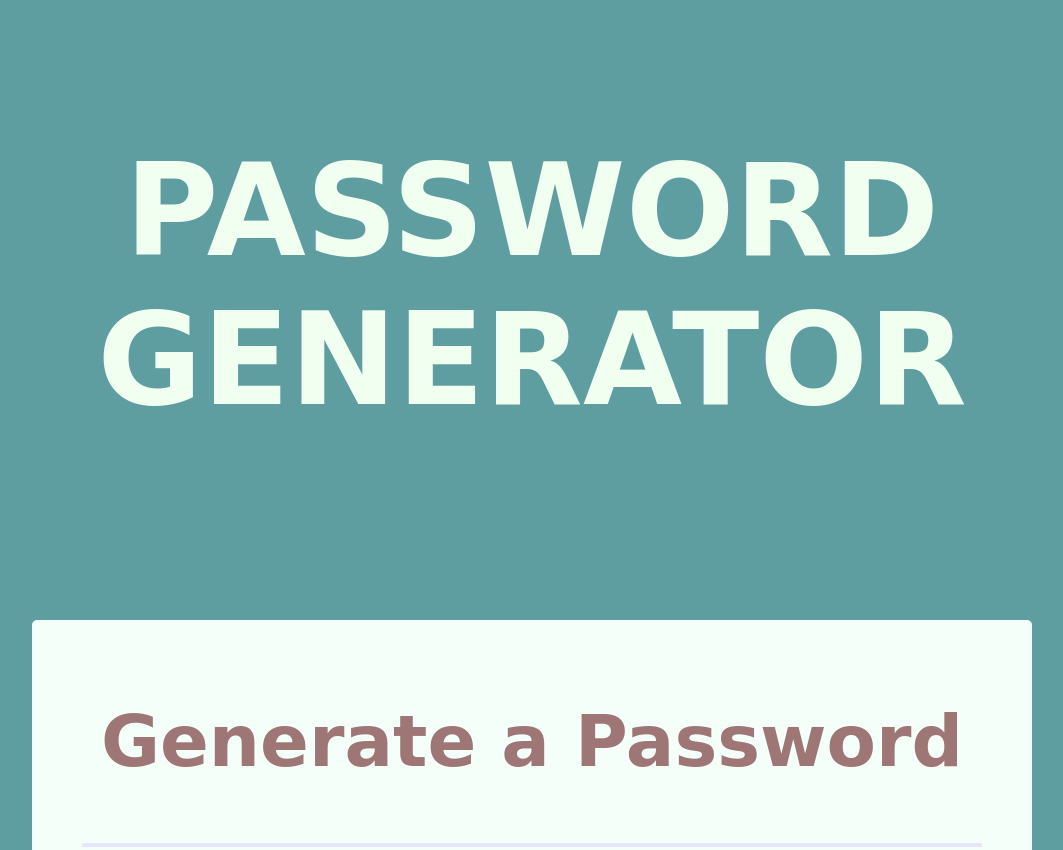
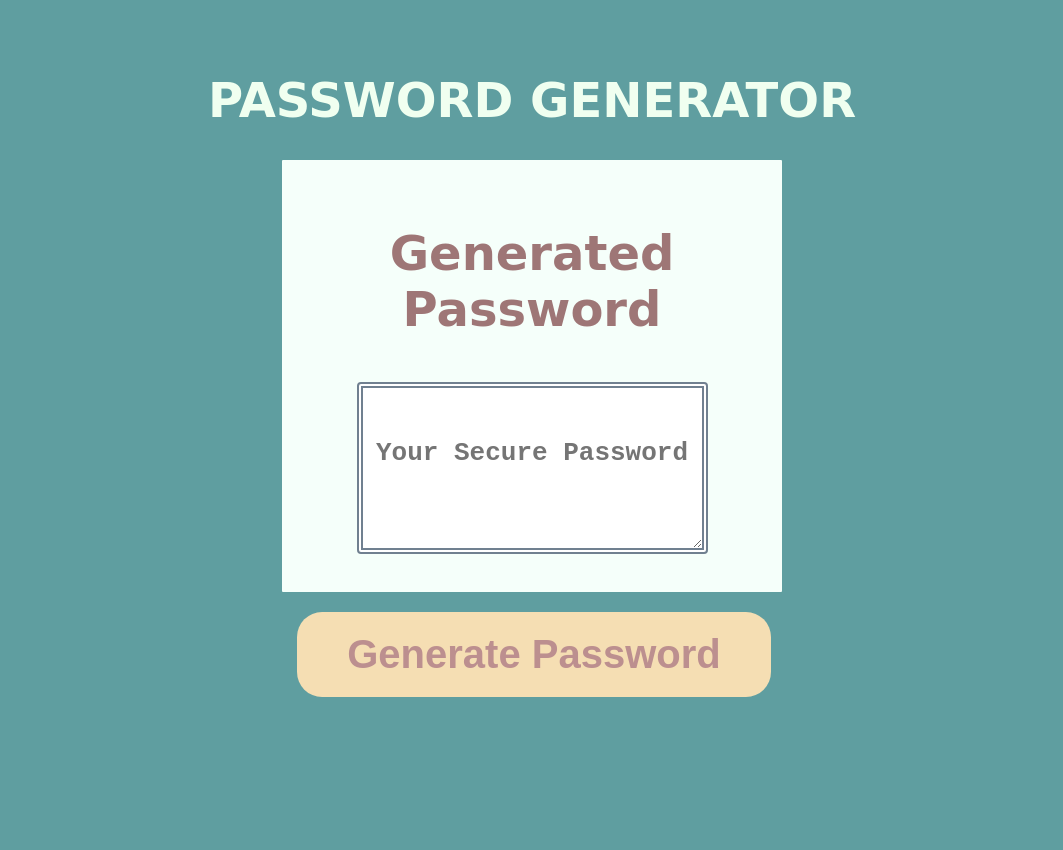
Before and after one commit to SarahKubik/Password-Generator, a plain HTML site: page index.html in a window 1280 px wide. Shown: the top 850 px of the page, without its empty margins (108-1171 px from the left). After the commit the page ends 800 px from the top, so only its background shows below. Drawn offline with Linux system fonts and the light colour scheme.

Commit message:
update js and ccs

```diff
--- a/index.html
+++ b/index.html
@@ -3,6 +3,7 @@
     <head>
         <meta charset="UTF-8"/>
         <meta name="viewport" content="width=device-width, initial-scale=1.0">
+        <meta http-equiv="X-UA-Compatible" content="ie=edge" />
         <title>Password Generator</title>
         <link rel="stylesheet" href="style.css"/>
     </head>
@@ -14,16 +15,17 @@
             </header>
             <div class="card">
                 <div class="card-header">
-                    <h2>Generate a Password</h2>
+                    <h2>Generated Password</h2>
                 </div>
             <!--Results box -->
                 <div class="card-body">
                     <textarea readonly id="password" placeholder= "Your Secure Password" aria-label="Generated Password"></textarea>
                 </div>
             <!-- footer -->
-                <div class= "card-footer">
-                    <button id="generate" onclick= `{#password}`>Generate Password</button>
-                </div>
+
+            </div>
+            <div class= "card-footer">
+                <button id="generate" class="btn">Generate Password</button>
             </div>
         </div>
    <!-- script connector -->
--- a/script.js
+++ b/script.js
@@ -1,139 +1,78 @@
-// Array of special characters to be included in password
-var specialCharacters = [
-  '@',
-  '%',
-  '+',
-  '\\',
-  '/',
-  "'",
-  '!',
-  '#',
-  '$',
-  '^',
-  '?',
-  ':',
-  ',',
-  ')',
-  '(',
-  '}',
-  '{',
-  ']',
-  '[',
-  '~',
-  '-',
-  '_',
-  '.',
-];
+//password length
+var characterLength = 10;
+//Array to store possible combinations when password is created
+var choiceChar = [];
+//character arrays for user options
+var lowercaseChar= ['a','b','c','d','e','f','g','h','i','j','k','l','m','n','o','p','q','r','s','t','u','v','w','x','y','z'];
+var uppercaseChar = ['A', 'B', 'C', 'D', 'E', 'F', 'G', 'H', 'I', 'J', 'K', 'L', 'M', 'N', 'O', 'P', 'Q', 'R', 'S', 'T', 'V', 'W', 'X', 'Y', 'Z'];
+var specialChar = ['@','%','+','^','?',':',')','(','}','{',']','[','~','-','_','.','<','>'];
+var numericChar= ['0', '1', '2', '3', '4', '5', '6', '7', '8', '9'];
 
-// Array of numeric characters to be included in password
-var numericCharacters = ['0', '1', '2', '3', '4', '5', '6', '7', '8', '9'];
-
-// Array of lowercase characters to be included in password
-var lowerCasedCharacters = [
-  'a',
-  'b',
-  'c',
-  'd',
-  'e',
-  'f',
-  'g',
-  'h',
-  'i',
-  'j',
-  'k',
-  'l',
-  'm',
-  'n',
-  'o',
-  'p',
-  'q',
-  'r',
-  's',
-  't',
-  'u',
-  'v',
-  'w',
-  'x',
-  'y',
-  'z',
-];
-
-// Array of uppercase characters to be included in password
-var upperCasedCharacters = [
-  'A',
-  'B',
-  'C',
-  'D',
-  'E',
-  'F',
-  'G',
-  'H',
-  'I',
-  'J',
-  'K',
-  'L',
-  'M',
-  'N',
-  'O',
-  'P',
-  'Q',
-  'R',
-  'S',
-  'T',
-  'U',
-  'V',
-  'W',
-  'X',
-  'Y',
-  'Z',
-];
-
-// Function to prompt user for password options
-function getPasswordOptions() {
-  // Variable to store length of password from user input
-  var length = parseInt(
-    prompt('How many characters would you like your password to contain?'),
-    10
-  );
-
-  // Conditional statement to check if password length is a number. Prompts end if this evaluates false
-  if (Number.isNaN(length)) {
-    alert('Password length must be provided as a number');
-    return null;
-  }
-
-  // Conditional statement to check if password length is at least 8 characters long. Prompts end if this evaluates false
-  if (length < 8) {
-    alert('Password length must be at least 8 characters');
-    return null;
-  }
-
-  // Conditional statement to check if password length is less than 128 characters long. Prompts end if this evaluates false
-  if (length > 128) {
-    alert('Password length must less than 129 characters');
-    return null;
-  }
-
-  // Variable to store boolean regarding the inclusion of special characters
-  var hasSpecialCharacters = confirm(
-    'Click OK to confirm including special characters.'
-  );
-
-  // Variable to store boolean regarding the inclusion of numeric characters
-  var hasNumericCharacters = confirm(
-    'Click OK to confirm including numeric characters.'
-  )}
 // Assignment Code
 var generateBtn = document.querySelector("#generate");
 
+// Add event listener to generate button
+generateBtn.addEventListener("click", writePassword);
+
 // Write password to the #password input
 function writePassword() {
-  var password = generatePassword();
+  // Returns password if true or false.
+  var confirmPrompts = getPrompts();
   var passwordText = document.querySelector("#password");
 
-  passwordText.value = password;
+  if(confirmPrompts){
+    var confirmPassword = generatePassword();
+    passwordText.value = confirmPassword;
+  }
+  //If false bring back empty string.
+  else{
+    passwordText.value = "";
+  }
 
 }
 
-// Add event listener to generate button
-generateBtn.addEventListener("click", writePassword);
+//Password generates only when there are correct prompts.
+function generatePassword(){
+  // Empty string
+  var password = "";
+  // Create for loop
+  for (var i = 0; i < characterLength; i++) {
+        var randomValue = Math.floor(Math.random() * choiceChar.length)
+        password = password + choiceChar[randomValue];
+  }
+  // Responds back to write password function.
+  return password;
+
+}
+// Ask user series of questions to create password.
+function getPrompts (){
+    //Reset choice array when starting new prompt or refreshed.
+    choiceChar = [];
+
+    //Parse string to number
+    characterLength = parseInt(prompt("How many characters would you like the password to include? 10-128 characters"));
+
+    //Check input is integer and character length stays within requirements, if not results come back as false.
+    if (isNaN(characterLength) || characterLength < 10 || characterLength > 128) {
+     alert("Character length has to be in numeric form between 10-128. Try again.");
+     // responds with boolean
+     return false;
+  }
+    //If true statements then answers will create a concatenated arrary save within var choiceChar.
+    if (confirm("Would you like your password to include lowercase letters?")){
+        choiceChar = choiceChar.concat(lowercaseChar);
+    }
+
+    if (confirm("Would you like your password to include uppercase letters?")){
+        choiceChar = choiceChar.concat(uppercaseChar);
+    }
+
+    if (confirm("Would you like your password to include special characers?")){
+          choiceChar = choiceChar.concat(specialChar);
+    }
+
+    if (confirm("Would you like your password to include numbers?")){
+          choiceChar = choiceChar.concat(numericChar);
+    }
+    return true;
+  }
--- a/style.css
+++ b/style.css
@@ -1,7 +1,7 @@
 html,
 body,
 .wrapper{
-    height: 100%;
+    height: 50%;
     margin: 0;
     padding: 0;
 }
@@ -9,47 +9,54 @@ body,
 body{
     font-family: cursive;
     background-color: cadetblue;
+    text-align: center;
 }
 
 .wrapper{
-    padding-top: 50px;
+    padding-top: 40px;
     padding-left: 40px;
     padding-right: 40px;
 }
 
 header{
+    display: -webkit-inline-flex;
     text-align: center;
-    padding: 100px;
+    padding: 0px;
     padding-top: 0px;
     color:honeydew;
-    font-size: 4em;
+    font-size: 1.5em;
     font-weight: bold;
 }
 
 .card{
+    display:flexbox;
     background-color:mintcream;
-    border-radius: 5px;
+    align-self: auto;
+    border-radius: 1px;
     border-width: 1px;
     box-shadow: oldlace;
     color:rgb(158, 118, 118);
-    font-size: 3em;
+    font-size: 2em;
     text-align: center;
     font-style: bold;
-    margin: 0 auto;
-    max-width: 900px;
-    padding: 20px 50px;
+    margin: auto;
+    max-width: 450px;
+    padding: 25px 25px;
 }
 /* line */
 .card-header::after{
     content: "";
-    display: block;
+    display:-webkit-inline-flexbox;
     width: 100%;
     background-color: lavender;
-    height: 4px;
+    height: 0px;
 }
 
 .card-body{
-    min-height: 100px;
+    align-self: auto;
+    min-height: 10px;
+    min-width: 10px;
+
 }
 
 .card-footer{
@@ -58,16 +65,16 @@ header{
 
 .card-footer::before{
     content: "";
-    display: block;
+    display:-webkit-inline-flexbox;
     width: 100%;
     background-color: lavender;
-    height: 2px;
+    height: 0px;
 }
 
 .card-header::after{
     content: "";
-    display: block;
-    clear: both;
+    display: -webkit-inline-flexbox;
+    clear: both ;
 }
 .btn{
     border: none;
@@ -75,7 +82,7 @@ header{
     border-radius: 25px;
     box-shadow: lavenderblush;
     color: rosybrown;
-    display: inline-block;
+    display: -webkit-inline-flex;
     font-size: 40px;
     font-weight: bolder;
     line-height: 25px;
@@ -97,23 +104,21 @@ button[disabled]{
 
 /* appearance mox and webkit? */
 #password{
-    -webkit-appearance: none;
-    -moz-appearance: none;
+    -webkit-appearance:inherit;
+    -moz-appearance: inherit;
     appearance: none;
-    border:none;
-    display: block;
-    width: 100%;
-    padding-top: 15px;
-    padding-bottom: 70px;
+    display:-webkit-inline-flex;
+    padding-top: 50px;
+    padding-bottom: 50px;
     font-size: 1em;
     font-weight: bold;
     text-align: center;
-    margin-top: 15px;
-    margin-bottom: 15px;
+    margin-top: 5px;
+    margin-bottom: 5px;
     border: 6px double slategray;
-    border-radius: 8px;
-    resize: none;
-    overflow: hidden;
+    align-content: center;
+    border-radius: 4px;
+    resize: auto;
 }
 
 @media (max-width: 700px){
@@ -123,7 +128,7 @@ button[disabled]{
         padding: auto;
     }
     #password{
-        font-size: larger;
+        font-size: small;
     }
 }
 
```
